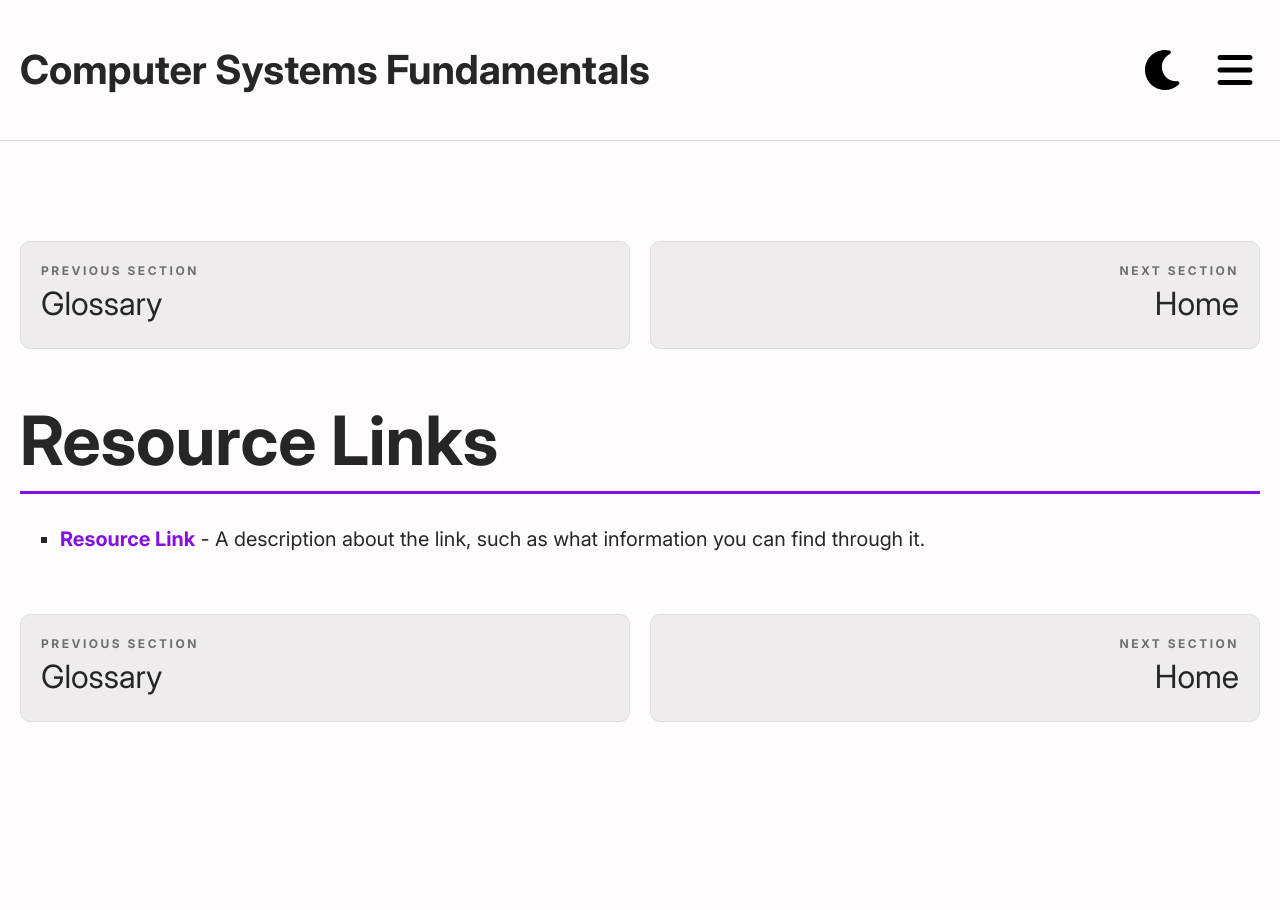
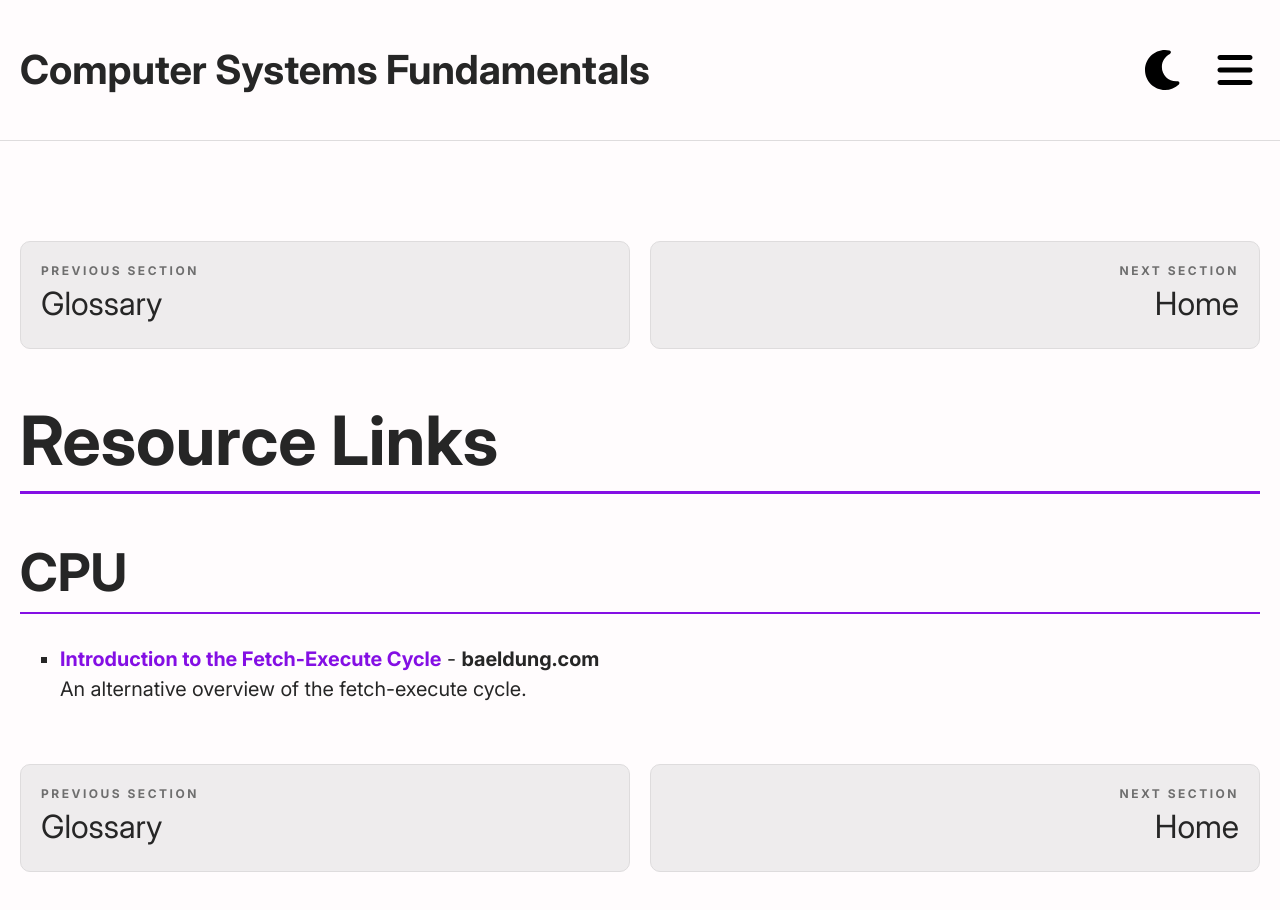
Before and after one commit to Christopher-Cannon/computer-systems-knowledge-base, a Vue app: page /links in a window 1280 px wide. Shown: the top 910 px of the page. Before the commit the page ends 802 px from the top, so only its background shows below. Built offline with nearby package versions, Linux system fonts and the light colour scheme.

Commit message:
Update resource links

```diff
--- a/src/components/layout/PageHeader.vue
+++ b/src/components/layout/PageHeader.vue
@@ -137,7 +137,7 @@ const navLinks = [
         label: "Resources",
         sublinks: [
             { path: "/glossary", label: "Glossary" },
-            { path: "/links", label: "Links" },
+            { path: "/links", label: "Resource Links" },
         ],
     },
 ];
--- a/src/pages/Home.vue
+++ b/src/pages/Home.vue
@@ -506,11 +506,15 @@ import SideImage from "../components/common/SideImage.vue";
                 <ul class="list">
                     <li>
                         <router-link to="/links" class="link"
-                            >Links</router-link
+                            >Resource Links</router-link
                         >
 
                         <ul class="list !mt-[0.5rem]">
-                            <li></li>
+                            <li>
+                                <router-link to="/links#cpu" class="link"
+                                    >CPU</router-link
+                                >
+                            </li>
                         </ul>
                     </li>
                 </ul>
--- a/src/pages/ResourceLinks.vue
+++ b/src/pages/ResourceLinks.vue
@@ -19,10 +19,18 @@ const prevNextNavData = {
 
         <MainHeading>Resource Links</MainHeading>
 
+        <MinorHeading id="cpu">CPU</MinorHeading>
+
         <ul class="list">
             <li>
-                <a href="#" class="link">Resource Link</a> - A description about
-                the link, such as what information you can find through it.
+                <a
+                    href="https://www.baeldung.com/cs/fetch-execute-cycle"
+                    class="link"
+                    target="_blank"
+                    >Introduction to the Fetch-Execute Cycle</a
+                >
+                - <b>baeldung.com</b><br />An alternative overview of the
+                fetch-execute cycle.
             </li>
         </ul>
 
```
